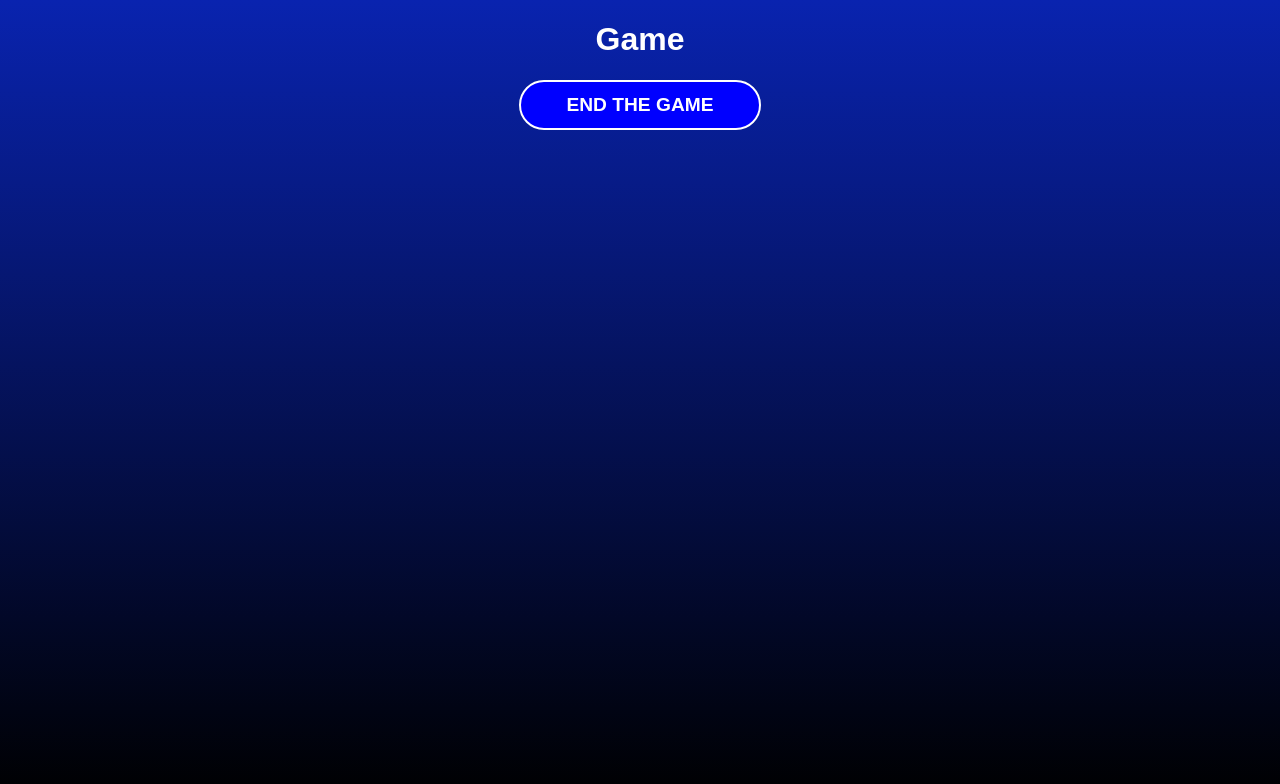
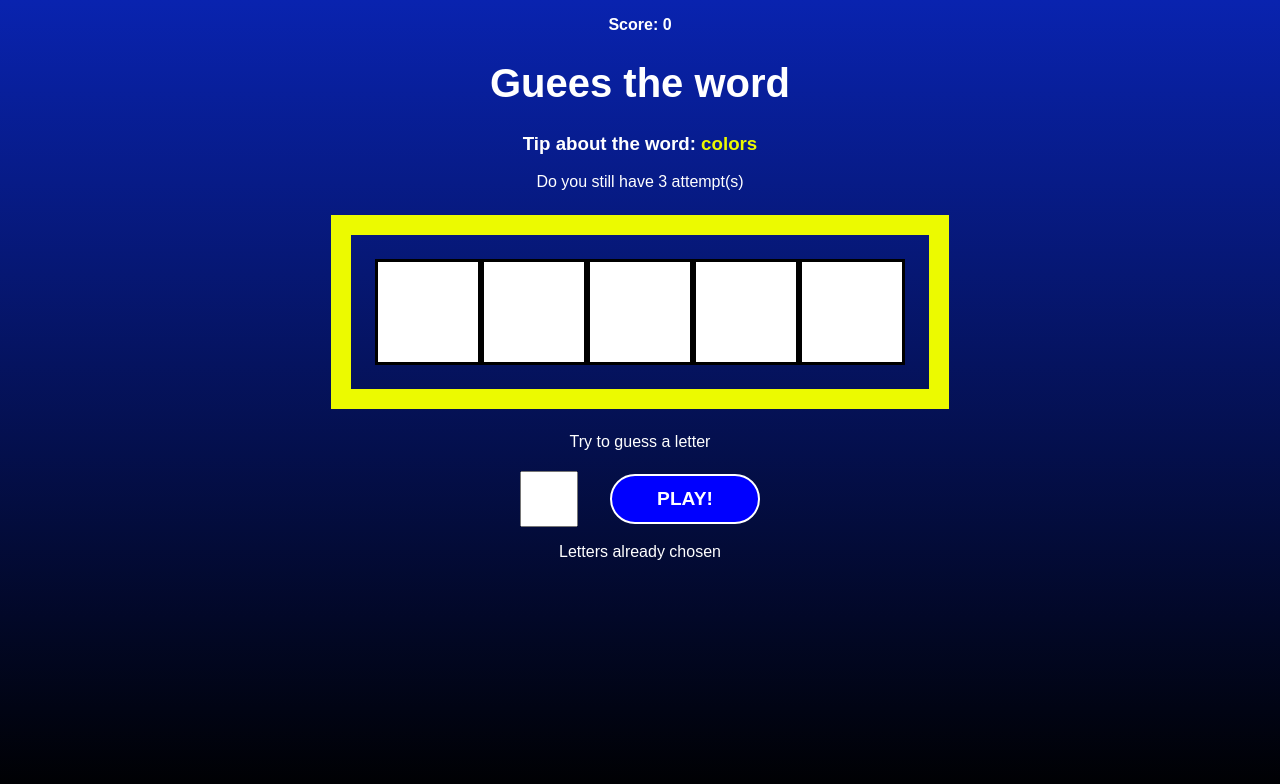
Before and after one commit to SyllasBraga/secret-word, a Preact app: page / in a window 1280 px wide. Both pictures are taken after a click on the button "START THE GAME". Shown: the top 784 px of the page. Built offline with nearby package versions, Linux system fonts and the light colour scheme.

Commit message:
feat: Gameplay

```diff
--- a/src/app.jsx
+++ b/src/app.jsx
@@ -20,6 +20,11 @@ export function App() {
   const [pickedCategory, setPickedCategory] = useState('');
   const [letters, setLetters] = useState([]);
 
+  const [guessedLetters, setGuessesLetters] = useState([]);
+  const [wrongLetters, setWrongLetters] = useState([]);
+  const [guesses, setGuesses] = useState(3);
+  const [score, setScore] = useState(0);
+
   const pickWordAndCategory = () => {
     const categories = Object.keys(words);
     const category = categories[Math.floor(Math.random() * Object.keys(categories).length)];
@@ -33,7 +38,6 @@ export function App() {
     const { word, category } = pickWordAndCategory();
 
     let wordLetters = word.split("");
-
     wordLetters = wordLetters.map((l) => l.toLowerCase());
 
     setPickWord(word);
@@ -42,9 +46,28 @@ export function App() {
     setGameStage(stages[1].name);
   }
 
-  const verifyLetter = () => {
-    setGameStage(stages[2].name);
+  const verifyLetter = (letter) => {
+    const normalizedLetter = letter.toLowerCase();
+
+    if (guessedLetters.includes(normalizedLetter) || wrongLetters.includes(normalizedLetter)) {
+      return;
+    }
+
+    if (letters.includes(normalizedLetter)) {
+      setGuessesLetters((actualGuessedLetters) => [
+        ...actualGuessedLetters,
+        normalizedLetter
+      ])
+    } else {
+      setWrongLetters((actualWrongLetters) => [
+        ...actualWrongLetters,
+        normalizedLetter
+      ])
+    }
   }
+
+  console.log(guessedLetters);
+  console.log(wrongLetters);
 
   const retry = () => {
     setGameStage(stages[0].name);
@@ -53,7 +76,16 @@ export function App() {
   return (
     <div className="App">
       {gameStage === 'start' && <StartScreen startGame={startGame} />}
-      {gameStage === 'game' && <Game verifyLetter={verifyLetter} />}
+      {
+        gameStage === 'game' && <Game
+          verifyLetter={verifyLetter}
+          pickedWord={pickedWord}
+          pickedCategory={pickedCategory}
+          letters={letters} guessedLetter={guessedLetters}
+          wrongLetters={wrongLetters}
+          guesses={guesses}
+          score={score} />
+      }
       {gameStage === 'end' && <GameOver retry={retry} />}
     </div>
   )
--- a/src/components/game/Game.css
+++ b/src/components/game/Game.css
@@ -0,0 +1,49 @@
+.game h1 {
+    font-size: 2.5em;
+}
+
+.points span {
+    font-weight: bold;
+}
+
+.tip span {
+    color: #ecfa00;
+}
+
+.wordContainer {
+    margin: 1.5em;
+    padding: 1.5em;
+    border: 20px solid #ecfa00;
+    display: flex;
+}
+
+.letter,
+.blankSquare {
+    font-size: 70px;
+    line-height: 1.5;
+    border: 3px solid #000;
+    height: 100px;
+    width: 100px;
+    text-transform: uppercase;
+    background-color: #fff;
+    color: #000;
+    font-weight: bold;
+}
+
+.letterContainer p {
+    margin-bottom: 1.2em;
+}
+
+.letterContainer form {
+    display: flex;
+    align-items: center;
+    justify-content: center;
+}
+
+.letterContainer input {
+    height: 50px;
+    width: 50px;
+    font-size: 2em;
+    text-align: center;
+    margin-right: 1em;
+}
--- a/src/components/game/Game.jsx
+++ b/src/components/game/Game.jsx
@@ -1,10 +1,66 @@
+import { useState, useRef } from 'preact/hooks'
 import './Game.css'
 
-const Game = ({ verifyLetter }) => {
+const Game = ({
+    verifyLetter,
+    pickedWord,
+    pickedCategory,
+    letters,
+    guessedLetter,
+    wrongLetters,
+    guesses,
+    score }) => {
+
+    const [letter, setLetter] = useState("");
+    const letterInputRef = useRef(null);
+
+    const handleSubmit = (e) => {
+        e.preventDefault();
+
+        verifyLetter(letter);
+        setLetter("");
+        letterInputRef.current.focus();
+    }
     return (
-        <div>
-            <h1>Game</h1>
-            <button onClick={verifyLetter}>End the game</button>
+        <div className='game'>
+            <p className="points">
+                <span>Score: {score}</span>
+            </p>
+            <h1>Guees the word</h1>
+            <h3 className="tip">
+                Tip about the word: <span>{pickedCategory}</span>
+            </h3>
+            <p>Do you still have {guesses} attempt(s)</p>
+            <div className="wordContainer">
+                {letters.map((letter, i) => (
+                    guessedLetter.includes(letter) ? (
+                        <span key={i} className="letter">{letter}</span>
+                    ) : (
+                        <span key={i} className="blankSquare"></span>
+                    )
+                ))}
+            </div>
+            <div className="letterContainer">
+                <p>Try to guess a letter</p>
+                <form onSubmit={handleSubmit}>
+                    <input
+                        type="text"
+                        name="letter"
+                        maxLength="1"
+                        required
+                        onChange={(e) => setLetter(e.target.value)}
+                        value={letter}
+                        ref={letterInputRef}
+                    />
+                    <button>Play!</button>
+                </form>
+            </div>
+            <div className="wrongLettersContainer">
+                <p>Letters already chosen</p>
+                {wrongLetters.map((letter, i) => (
+                    <span key={i}>{letter}, </span>
+                ))}
+            </div>
         </div>
     )
 }
```
